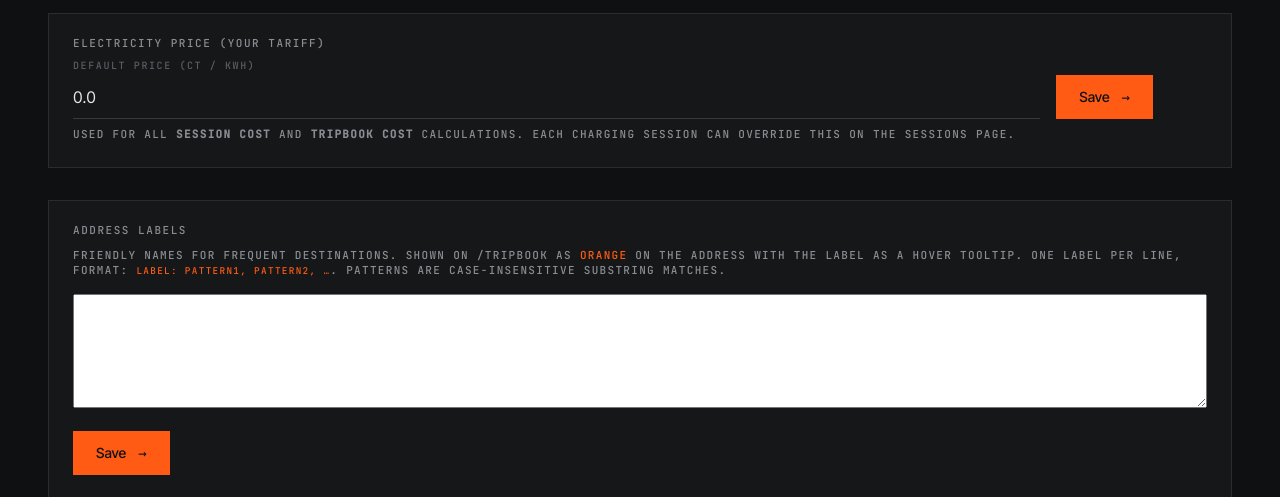
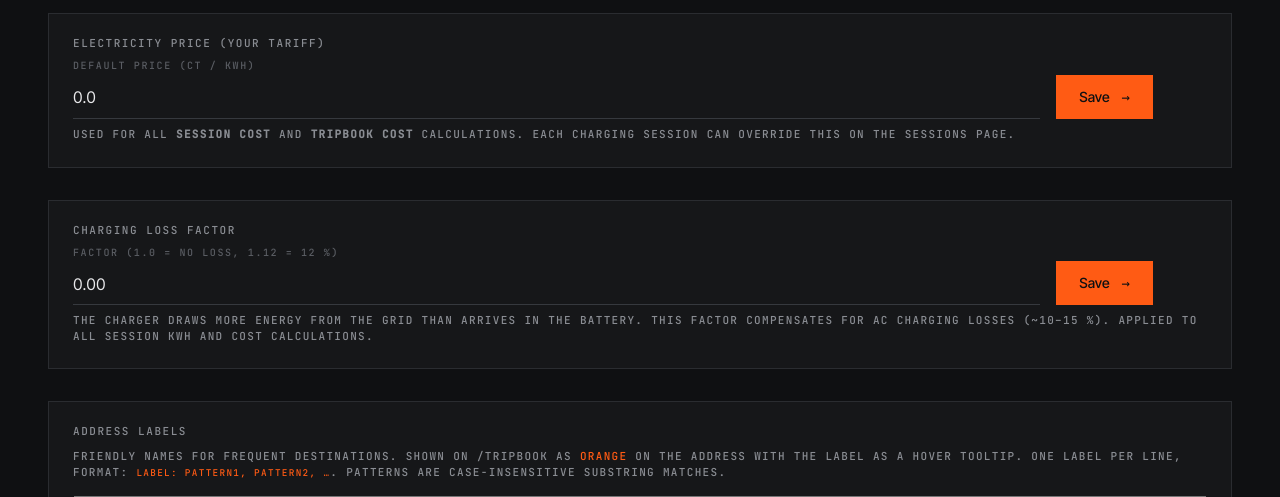
Before and after one commit to uholzer4711/poledash, a Python web app: template src/polestar_dash/templates/settings.html in a window 1280 px wide. Shown: the part 268-765 px from the top of the page. Run offline with Jinja, Linux system fonts and the light colour scheme; the template is opened without the code that fills it, so the values that code supplies are empty; some libraries are stand-ins or nearby versions.

Commit message:
Charging loss factor + dashboard "Error" fix
Add configurable charging_loss_factor (default 1.12 / 12%) to compensate
for AC charging losses between grid meter and battery. Recalculates all
existing sessions on save. Show "Idle" instead of "Error" when unplugged.

```diff
--- a/src/polestar_dash/routes/pages.py
+++ b/src/polestar_dash/routes/pages.py
@@ -262,7 +262,7 @@ def routes_page(
 
 @router.get("/settings", response_class=HTMLResponse)
 def settings_page(request: Request):
-    from ..app_settings import get_default_price_ct
+    from ..app_settings import get_charging_loss_factor, get_default_price_ct
     from ..journey_import import get_address_labels
 
     s = get_settings()
@@ -287,6 +287,7 @@ def settings_page(request: Request):
             "s": s,
             "integrations": integrations,
             "default_price_ct": get_default_price_ct(),
+            "charging_loss_factor": get_charging_loss_factor(),
         },
     )
 
--- a/src/polestar_dash/sessions.py
+++ b/src/polestar_dash/sessions.py
@@ -8,6 +8,7 @@ from datetime import datetime, timedelta
 from sqlalchemy import func
 from sqlmodel import Session, select
 
+from .app_settings import get_charging_loss_factor
 from .db.models import ChargeSession, VehicleSnapshot
 from .db.session import get_engine
 from .polestar.fetcher import Snapshot
@@ -209,7 +210,8 @@ def update_session(
                 cs.peak_power_w = peak_w
             if cs.soc_start is not None and cs.soc_end is not None:
                 delta = max(0, cs.soc_end - cs.soc_start)
-                cs.energy_kwh = round(delta / 100 * DEFAULT_BATTERY_KWH, 1)
+                net_kwh = delta / 100 * DEFAULT_BATTERY_KWH
+                cs.energy_kwh = round(net_kwh * get_charging_loss_factor(), 1)
             cs.is_complete = True
             s.add(cs)
             s.commit()
--- a/src/polestar_dash/templates/partials/cards.html
+++ b/src/polestar_dash/templates/partials/cards.html
@@ -190,7 +190,10 @@
         {% elif is_plugged %}<span class="badge"><span class="dot"></span>Plugged</span>
         {% else %}Charging{% endif %}
       </div>
-      <div class="stat-muted">{{ s.charging_status or "Idle" }}</div>
+      <div class="stat-muted">
+        {% if s.charging_status == 'Error' and not is_plugged %}Idle
+        {% else %}{{ s.charging_status or "Idle" }}{% endif %}
+      </div>
       <div class="stat-sub">
         {% if is_plugged %}Cable connected, not drawing{% else %}Not plugged in{% endif %}
       </div>
--- a/src/polestar_dash/templates/settings.html
+++ b/src/polestar_dash/templates/settings.html
@@ -27,6 +27,32 @@
       const r = await fetch('/api/app-settings/price?value=' + encodeURIComponent(v), {method:'POST'});
       if (!r.ok) return alert('save failed: ' + r.status);
       const el = document.getElementById('price_saved');
+      el.style.opacity = 1;
+      setTimeout(() => { el.style.opacity = 0; }, 1500);
+    }
+  </script>
+
+  <div class="card mb-6">
+    <div class="card-label">Charging loss factor</div>
+    <div class="flex gap-4" style="align-items:flex-end;flex-wrap:wrap">
+      <div class="field" style="flex:1;min-width:160px">
+        <label>Factor (1.0 = no loss, 1.12 = 12 %)</label>
+        <input id="loss_factor" type="number" min="1.0" max="1.5" step="0.01" value="{{ "%.2f"|format(charging_loss_factor) }}">
+      </div>
+      <button class="btn accent" onclick="saveLossFactor()">Save <span class="arrow">→</span></button>
+      <span id="loss_saved" class="mono-xs muted" style="opacity:0;transition:opacity .3s">saved</span>
+    </div>
+    <div class="stat-sub mt-4">
+      The charger draws more energy from the grid than arrives in the battery.
+      This factor compensates for AC charging losses (~10–15 %). Applied to all session kWh and cost calculations.
+    </div>
+  </div>
+  <script>
+    async function saveLossFactor() {
+      const v = document.getElementById('loss_factor').value;
+      const r = await fetch('/api/app-settings/charging-loss-factor?value=' + encodeURIComponent(v), {method:'POST'});
+      if (!r.ok) return alert('save failed: ' + r.status);
+      const el = document.getElementById('loss_saved');
       el.style.opacity = 1;
       setTimeout(() => { el.style.opacity = 0; }, 1500);
     }
```
Also changed, not shown: src/polestar_dash/app_settings.py (+19 -0 lines), src/polestar_dash/routes/api.py (+28 -1 lines).
